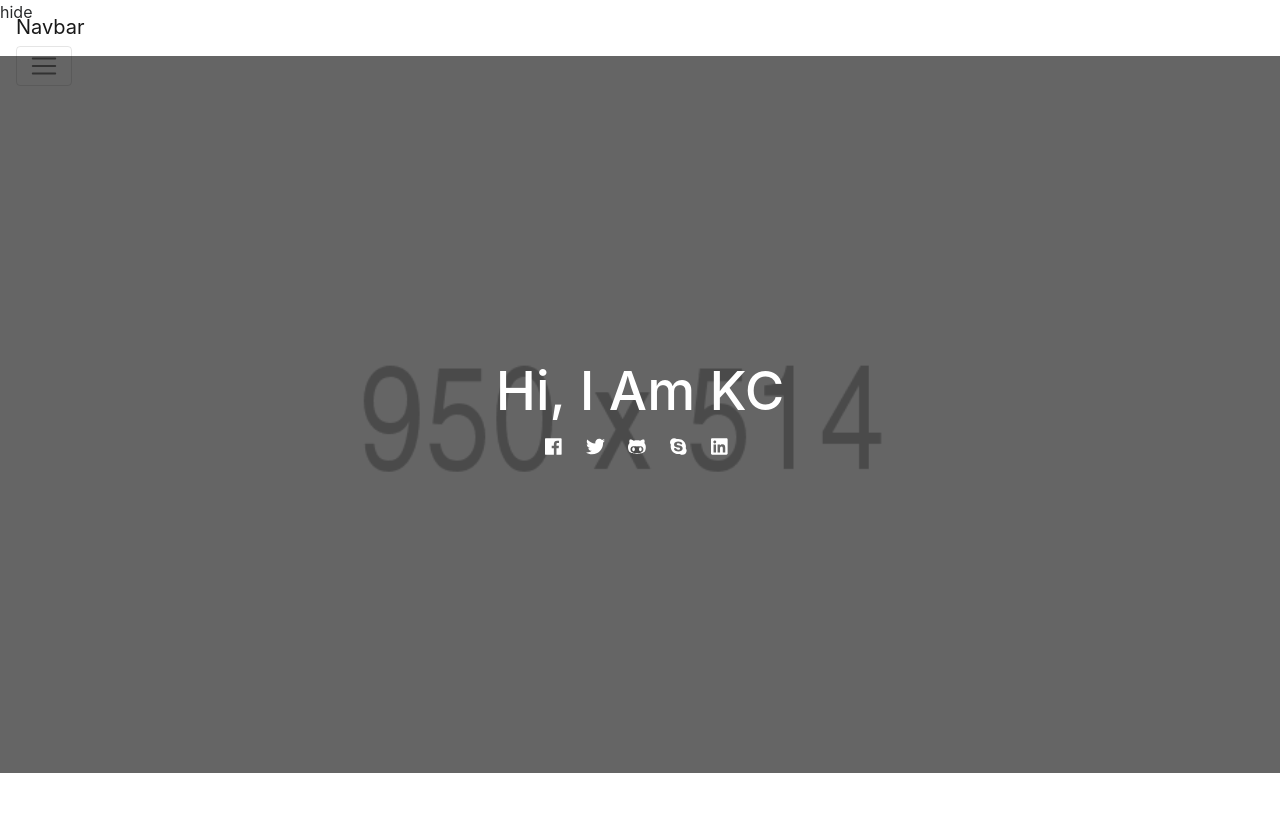
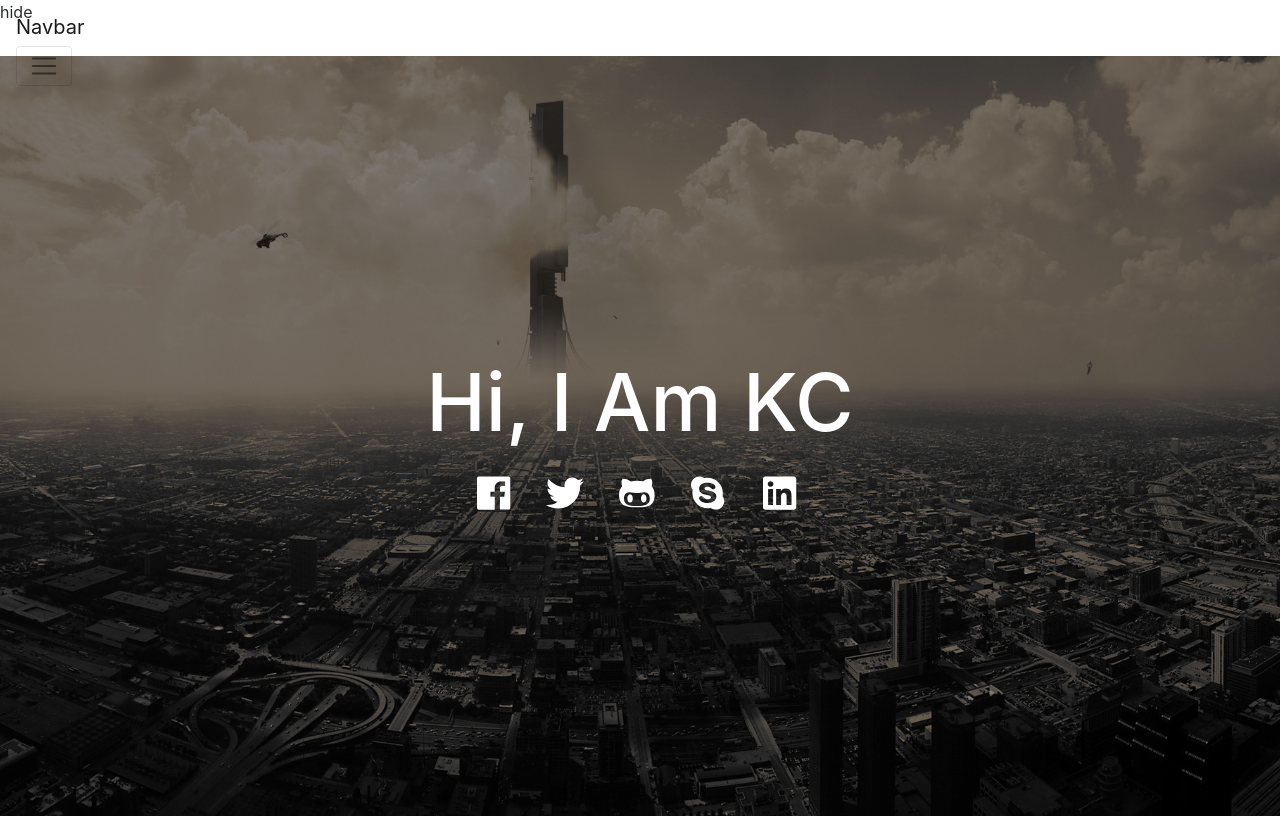
Before and after one commit to weilihmen/mypage, a plain HTML site: page index.html in a window 1280 px wide. Shown: the top 818 px of the page. Drawn offline with nearby package versions, Linux system fonts and the light colour scheme.

Commit message:
change wallpaper

```diff
--- a/css/style.css
+++ b/css/style.css
@@ -29,11 +29,11 @@ width: 100%;
 
 .img-inner-box{
 	width: 100%;
-	padding-top: 56%;
+	padding-top: 95vh;
 }
 
 .home-bg {
-  background-image: url(../images/profile.jpg);
+  background-image: url(../images/wallpaper.jpg);
   background-size: cover;
   background-position: center;
   background-repeat: no-repeat;
@@ -69,13 +69,17 @@ width: 100%;
 .container_table_cell h2 {
   color: #fff; /*字顏色*/
   text-transform: capitalize;
-  font-size: 54px;
+  font-size: 80px;
+}
+
+.social_icons{
+  padding-top: 20px;
 }
 
 .social_icons a {
   color: #fff; /*字顏色*/
   display: inline-block;
-  width: 30px;
+  width: 60px;
   height: 40px;
   line-height: 40px;
   font-size: 19px;
--- a/index.html
+++ b/index.html
@@ -43,11 +43,11 @@
       		<div class="container_table_cell">
         		<h2>hi, I am KC</h2>
         		<div class="social_icons">
-	            <a href=""><i class="fab fa-facebook" aria-hidden="true"></i></a>
-	            <a href=""><i class="fab fa-twitter" aria-hidden="true"></i></a>
-	            <a href=""><i class="fab fa-github-alt" aria-hidden="true"></i></a>
-	            <a href=""><i class="fab fa-skype" aria-hidden="true"></i></a>
-	            <a href=""><i class="fab fa-linkedin" aria-hidden="true"></i></a>
+	            <a href=""><i class="fab fa-facebook fa-2x" aria-hidden="true"></i></a>
+	            <a href=""><i class="fab fa-twitter fa-2x" aria-hidden="true"></i></a>
+	            <a href=""><i class="fab fa-github-alt fa-2x" aria-hidden="true"></i></a>
+	            <a href=""><i class="fab fa-skype fa-2x" aria-hidden="true"></i></a>
+	            <a href=""><i class="fab fa-linkedin fa-2x" aria-hidden="true"></i></a>
          		</div>
       		</div>
 				</div>
```
Also changed, not shown: images/wallpaper.jpg (added).
